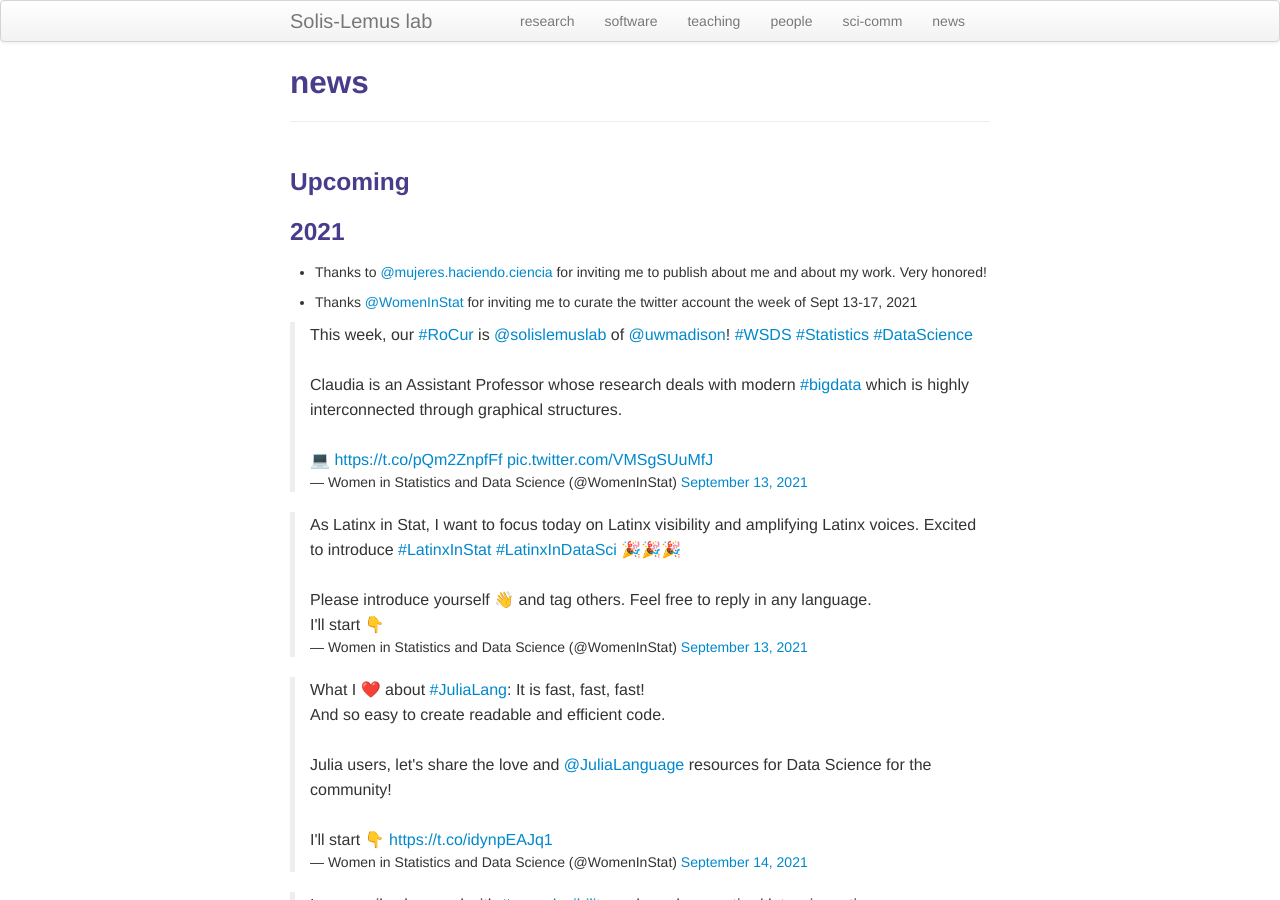
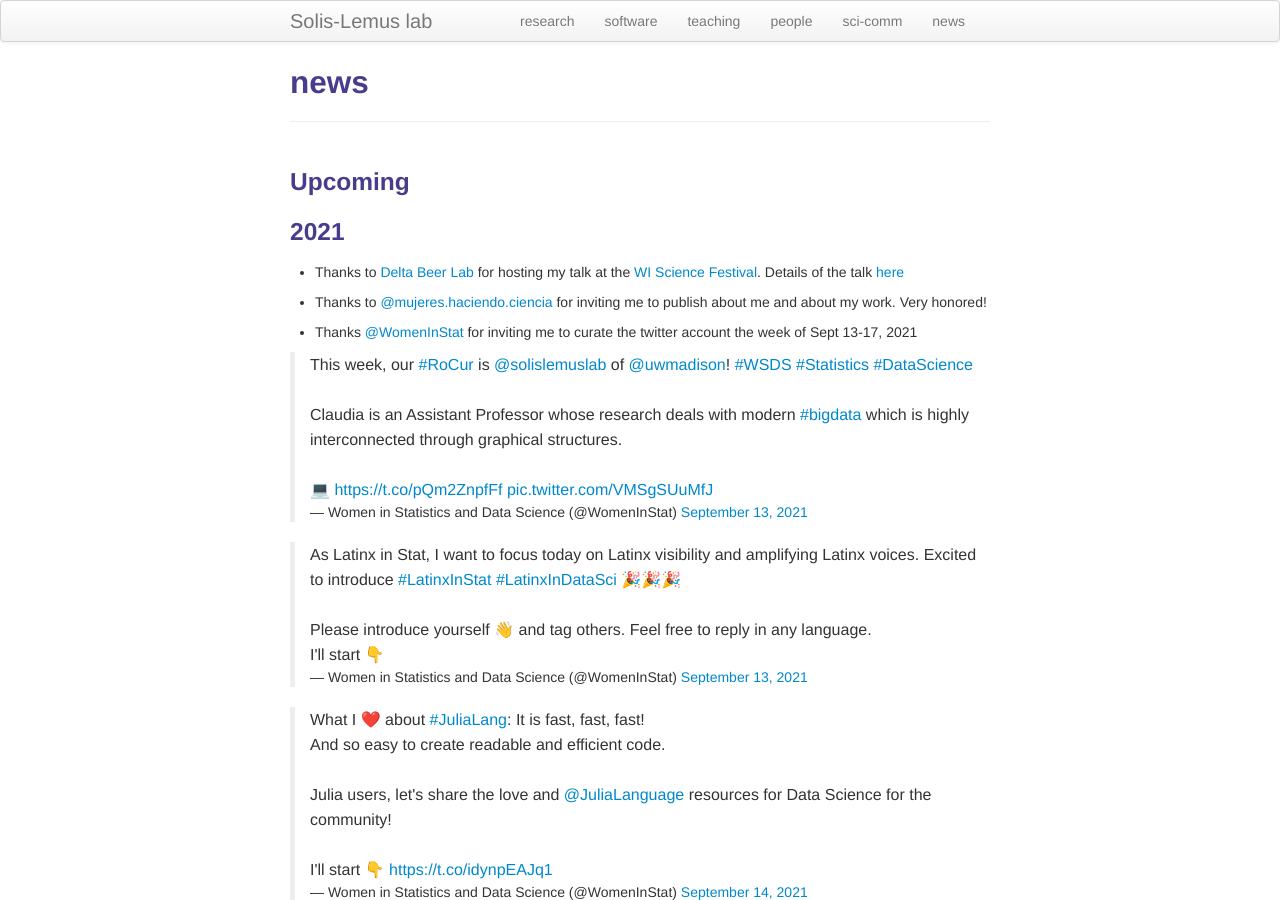
Before and after one commit to solislemuslab/solislemuslab.github.io, a Jekyll site: the page built from pages/news.md, in a window 1280 px wide and 900 px high. Built offline with Jekyll 4.4.1, drawn with Linux system fonts in a browser that asks for light colours; comment, search, counter and statistics services are not loaded.

Commit message:
added delta beer news

```diff
--- a/pages/news.md
+++ b/pages/news.md
@@ -8,6 +8,8 @@ description: Solis-Lemus lab
 
 
 ### 2021
+
+- Thanks to [Delta Beer Lab](https://www.delta.beer/) for hosting my talk at the [WI Science Festival](https://www.wisconsinsciencefest.org/). Details of the talk [here](https://www.wisconsinsciencefest.org/event/the-adventure-of-the-statisticians-rule-of-thumb/)
 
 - Thanks to [@mujeres.haciendo.ciencia](https://www.instagram.com/mujeres.haciendo.ciencia/) for inviting me to publish about me and about my work. Very honored!
 
```
